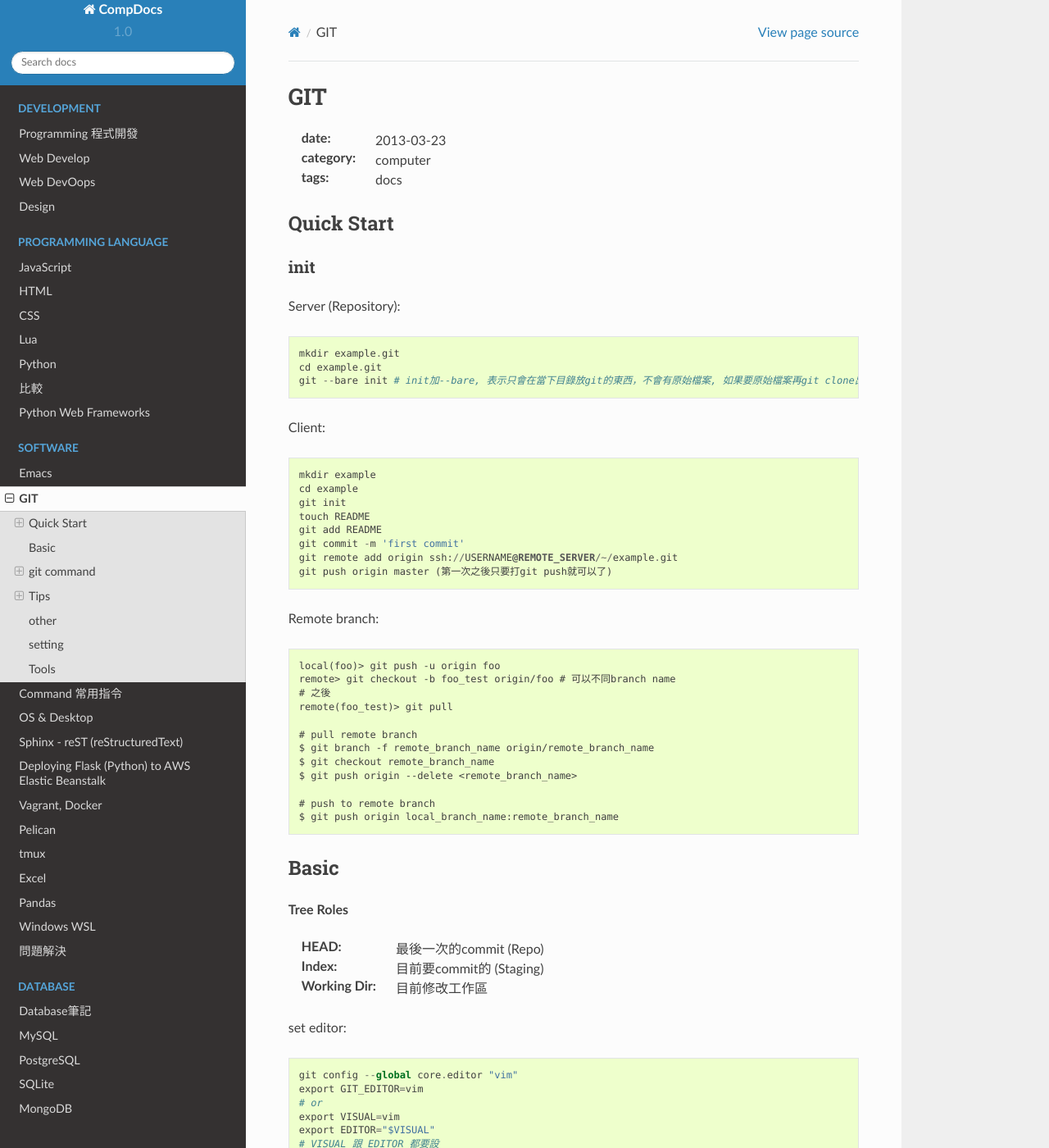
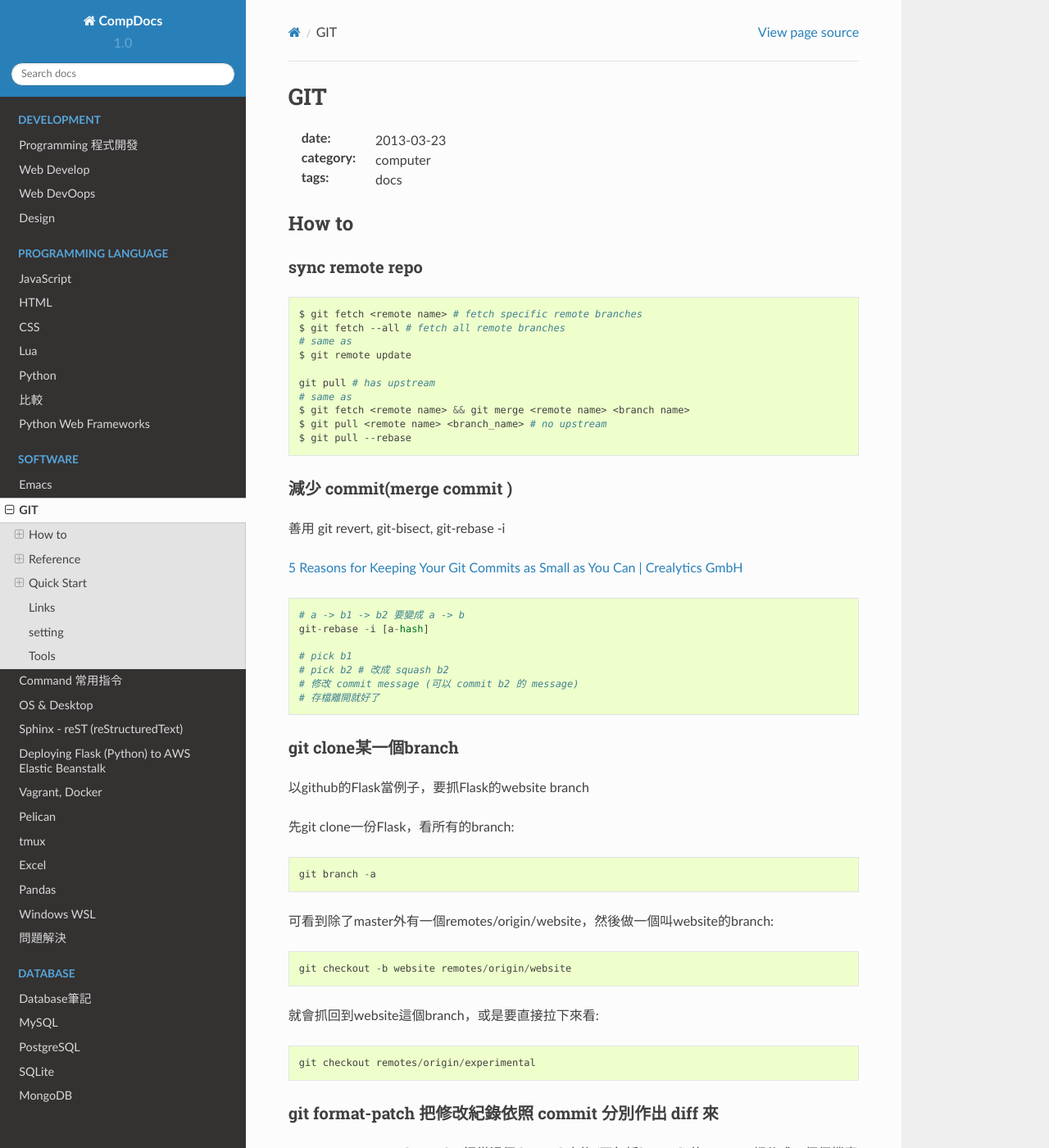
Before and after one commit to moogoo78/comp.suhen.org, a Sphinx documentation site: the page built from docs/source/soft/git.rst, in a window 1280 px wide and 1400 px high. Shown: the whole window at 82% size. Built offline with Sphinx 7.4.7 and the Read the Docs theme 2.0.0, drawn with Linux system fonts in a browser that asks for light colours; some of the changed text lies outside the part shown.

Commit message:
edited source

```diff
--- a/docs/source/soft/git.rst
+++ b/docs/source/soft/git.rst
@@ -1,68 +1,87 @@
+********************
 GIT
-#########################
+********************
 :date: 2013-03-23
 :category: computer
 :tags: docs
 
-Quick Start
-===========
+How to
+============
 
-init
-----
-Server (Repository)::
+sync remote repo
+------------------
 
-    mkdir example.git
-    cd example.git
-    git --bare init # init加--bare, 表示只會在當下目錄放git的東西，不會有原始檔案, 如果要原始檔案再git clone出來就有了
+.. code-block:: bash
 
-Client::
+   $ git fetch <remote name> # fetch specific remote branches
+   $ git fetch --all # fetch all remote branches
+   # same as
+   $ git remote update
 
-    mkdir example
-    cd example
-    git init
-    touch README
-    git add README
-    git commit -m 'first commit'
-    git remote add origin ssh://USERNAME@REMOTE_SERVER/~/example.git
-    git push origin master (第一次之後只要打git push就可以了)
+   git pull # has upstream
+   # same as
+   $ git fetch <remote name> && git merge <remote name> <branch name>
+   $ git pull <remote name> <branch_name> # no upstream
+   $ git pull --rebase
 
 
-Remote branch::
+減少 commit(merge commit )
+----------------------------------
 
-  local(foo)> git push -u origin foo
-  remote> git checkout -b foo_test origin/foo # 可以不同branch name
-  # 之後
-  remote(foo_test)> git pull
+善用 git revert, git-bisect, git-rebase -i
 
-  # pull remote branch
-  $ git branch -f remote_branch_name origin/remote_branch_name
-  $ git checkout remote_branch_name
-  $ git push origin --delete <remote_branch_name>
+`5 Reasons for Keeping Your Git Commits as Small as You Can | Crealytics GmbH <https://crealytics.com/blog/2010/07/09/5-reasons-keeping-git-commits-small/>`__
 
-  # push to remote branch
-  $ git push origin local_branch_name:remote_branch_name
+::
+
+   # a -> b1 -> b2 要變成 a -> b
+   git-rebase -i [a-hash]
+
+   # pick b1
+   # pick b2 # 改成 squash b2
+   # 修改 commit message (可以 commit b2 的 message)
+   # 存檔離開就好了
 
 
-Basic
-=====
-**Tree Roles**
 
-:HEAD: 最後一次的commit (Repo)
-:Index: 目前要commit的 (Staging)
-:Working Dir: 目前修改工作區
+git clone某一個branch
+----------------------------
+以github的Flask當例子，要抓Flask的website branch
 
-set editor::
+先git clone一份Flask，看所有的branch::
 
-  git config --global core.editor "vim"
-  export GIT_EDITOR=vim
-  # or
-  export VISUAL=vim
-  export EDITOR="$VISUAL"
-  # VISUAL 跟 EDITOR 都要設
+  git branch -a
+
+可看到除了master外有一個remotes/origin/website，然後做一個叫website的branch::
+
+  git checkout -b website remotes/origin/website
+
+就會抓回到website這個branch，或是要直接拉下來看::
+
+  git checkout remotes/origin/experimental
 
 
-git command
-===========
+git format-patch  把修改紀錄依照 commit 分別作出 diff 來
+------------------------------------------------------------
+
+  git format-patch [HASH] # 把從這個 [HASH] 之後 (不包括[HASH]) 的 commit 都分成一個個檔案的 patch
+
+
+
+commit 錯 branch
+-----------------------
+
+.. code-block:: bash
+
+    git reset --hard HEAD~1
+    # working dir 就會有 還沒 commit 前的狀態
+    git checkout b newbranch
+    # 重新 git add/commit 就好了
+
+
+
+Reference
+============
 
 git clone / add
 ------------------
@@ -312,69 +331,66 @@ repo
   git remote set-url origin https://your.repo.git
 
 
+Quick Start
+============
 
-Tips
-=====
+**Tree Roles**
 
-* `🌳🚀 CS Visualized: Useful Git Commands - DEV Community 👩‍💻👨‍💻 <https://dev.to/lydiahallie/cs-visualized-useful-git-commands-37p1>`__
+:HEAD: 最後一次的commit (Repo)
+:Index: 目前要commit的 (Staging)
+:Working Dir: 目前修改工作區
 
-減少 commit(merge commit )
-----------------------------------
+set editor::
 
-善用 git revert, git-bisect, git-rebase -i
-
-`5 Reasons for Keeping Your Git Commits as Small as You Can | Crealytics GmbH <https://crealytics.com/blog/2010/07/09/5-reasons-keeping-git-commits-small/>`__
-
-::
-
-   # a -> b1 -> b2 要變成 a -> b
-   git-rebase -i [a-hash]
-
-   # pick b1
-   # pick b2 # 改成 squash b2
-   # 修改 commit message (可以 commit b2 的 message)
-   # 存檔離開就好了
+  git config --global core.editor "vim"
+  export GIT_EDITOR=vim
+  # or
+  export VISUAL=vim
+  export EDITOR="$VISUAL"
+  # VISUAL 跟 EDITOR 都要設
 
 
 
-git clone某一個branch
-----------------------------
-以github的Flask當例子，要抓Flask的website branch
+init
+-----
+Server (Repository)::
 
-先git clone一份Flask，看所有的branch::
+    mkdir example.git
+    cd example.git
+    git --bare init # init加--bare, 表示只會在當下目錄放git的東西，不會有原始檔案, 如果要原始檔案再git clone出來就有了
 
-  git branch -a
+Client::
 
-可看到除了master外有一個remotes/origin/website，然後做一個叫website的branch::
-
-  git checkout -b website remotes/origin/website
-
-就會抓回到website這個branch，或是要直接拉下來看::
-
-  git checkout remotes/origin/experimental
+    mkdir example
+    cd example
+    git init
+    touch README
+    git add README
+    git commit -m 'first commit'
+    git remote add origin ssh://USERNAME@REMOTE_SERVER/~/example.git
+    git push origin master (第一次之後只要打git push就可以了)
 
 
-git format-patch  把修改紀錄依照 commit 分別作出 diff 來
-------------------------------------------------------------
+Remote branch::
 
-  git format-patch [HASH] # 把從這個 [HASH] 之後 (不包括[HASH]) 的 commit 都分成一個個檔案的 patch
+  local(foo)> git push -u origin foo
+  remote> git checkout -b foo_test origin/foo # 可以不同branch name
+  # 之後
+  remote(foo_test)> git pull
+
+  # pull remote branch
+  $ git branch -f remote_branch_name origin/remote_branch_name
+  $ git checkout remote_branch_name
+  $ git push origin --delete <remote_branch_name>
+
+  # push to remote branch
+  $ git push origin local_branch_name:remote_branch_name
 
 
 
-commit 錯 branch
------------------------
+Links
+============
 
-.. code-block:: bash
-
-    git reset --hard HEAD~1
-    # working dir 就會有 還沒 commit 前的狀態
-    git checkout b newbranch
-    # 重新 git add/commit 就好了
-
-
-
-other
-======
 * `寫給大家的 Git 教學 <http://www.slideshare.net/littlebtc/git-5528339>`__
 * `A successful Git branching model » nvie.com <http://nvie.com/posts/a-successful-git-branching-model/>`__ git開發web方法
 * `github/gitignore at master - GitHub <https://github.com/github/gitignore>`__ gitignore大全
```
Also changed, not shown: other parts of docs/source/soft/git.rst (+1 -0 lines).
